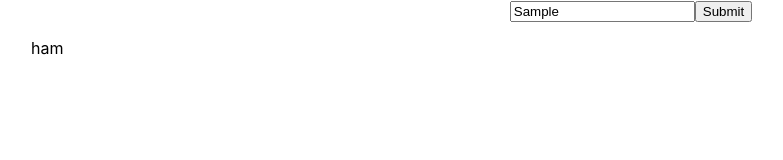
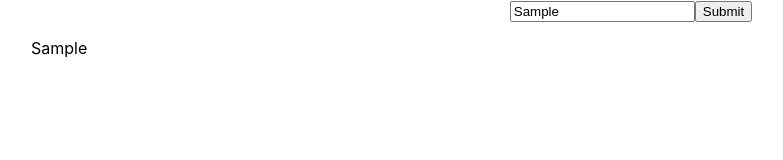
Before and after one commit to stella-maris/shopping-list, a React (Create React App) app: page / in a window 1280 px wide. Both pictures are taken after typing "Sample" into the empty fields and a click on the button "Submit". Shown: the top 160 px of the page, without its empty margins (9-792 px from the left). Built offline with nearby package versions, Linux system fonts and the light colour scheme.

Commit message:
Adds setState function to push items to array

```diff
--- a/src/ShoppingList.js
+++ b/src/ShoppingList.js
@@ -6,15 +6,24 @@ class ShoppingList extends Component {
     constructor (props) {
         super(props);
         this.state = {
-            item: ''
+            item: '',
+            shoppingList: []
         }
         this.handleChange = this.handleChange.bind(this);
         this.handleSubmit = this.handleSubmit.bind(this);
     }
 
+
     handleSubmit(e) {
         e.preventDefault();
-        console.log("Submit", this.state);
+
+        if (this.state.item !== ""){
+            console.log("Submit", this.state.item);
+            this.setState({
+                shoppingList: [...this.state.shoppingList, this.state.item]
+            });
+        }
+        console.log("list:", this.state.shoppingList);
     }
 
     handleChange(e) {
@@ -32,7 +41,15 @@ class ShoppingList extends Component {
                     />
                     <button type="submit">Submit</button>
                 </form>
-                <ListData />
+                <ul style={{listStyleType: "none", textAlign:"left"}}>
+                    {this.state.shoppingList.map((item, index) => {
+                            return (
+                                <li key={item + index}>{item}</li>
+                            )
+                        }
+
+                    )}
+                </ul>
             </div>
         );
     }
```
